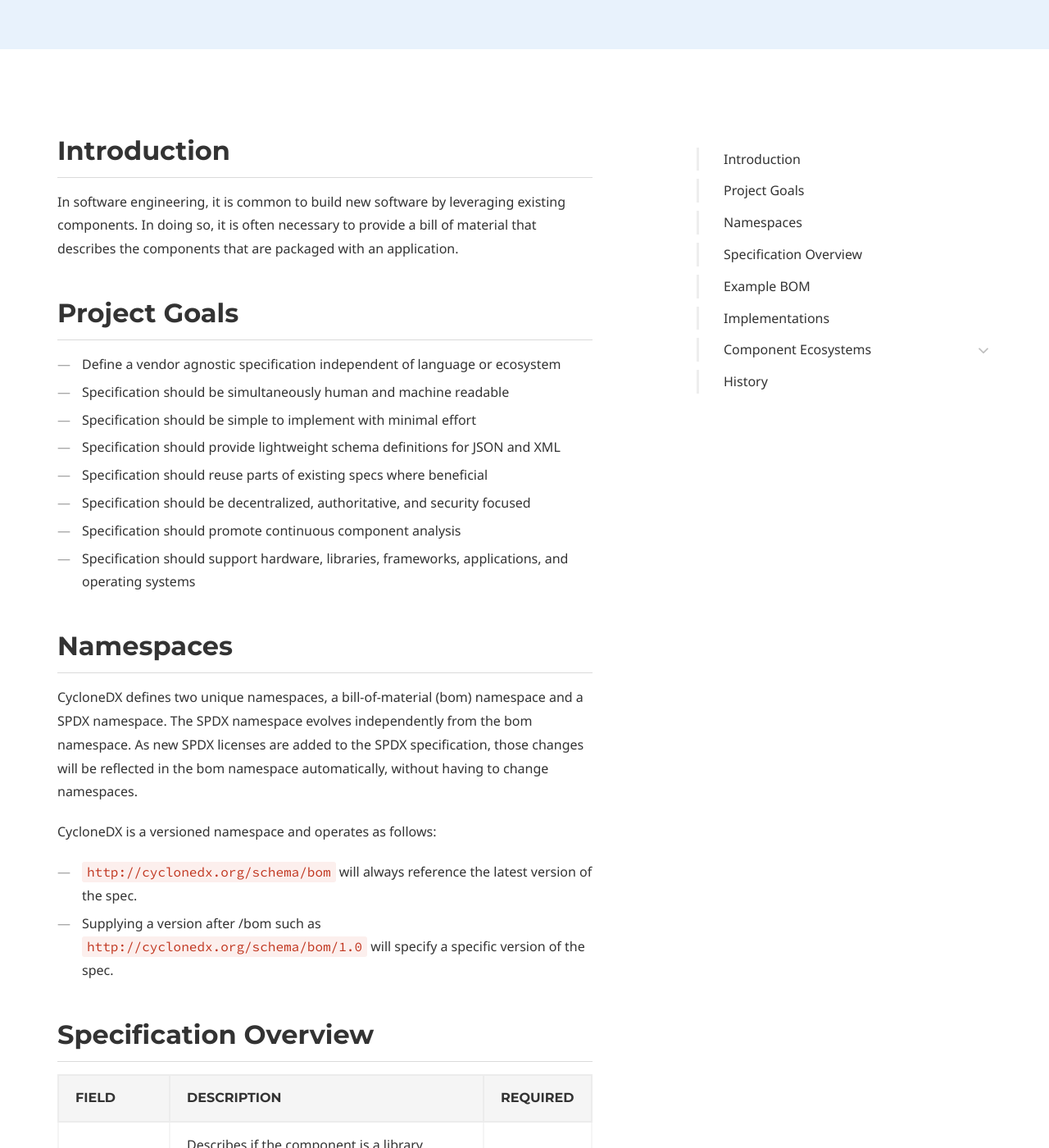
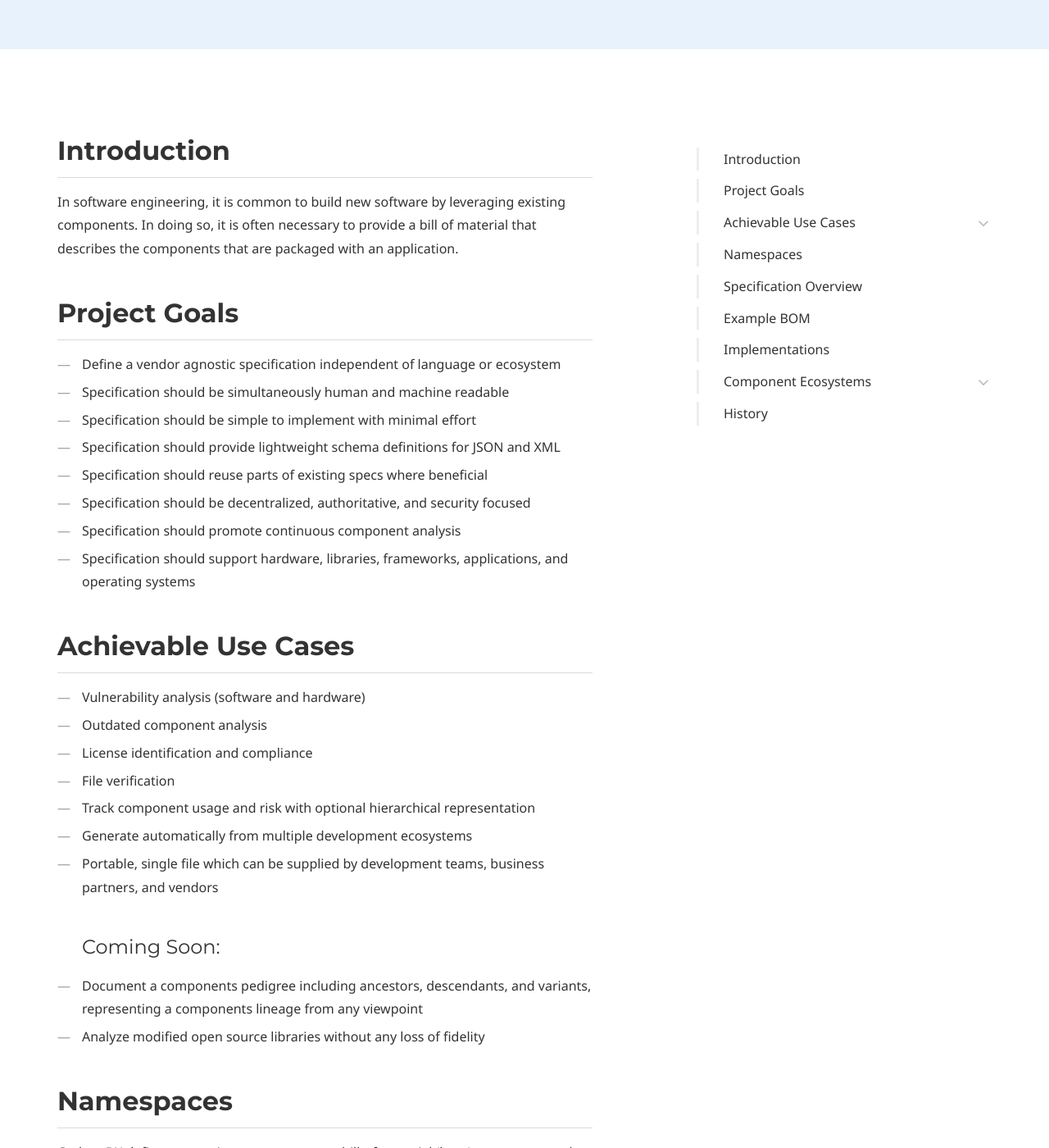
Before and after one commit to CycloneDX/cyclonedx.org, a Jekyll site: the page built from index.md, in a window 1280 px wide and 1400 px high, scrolled down 488 px. Shown: the whole window at 82% size. Built offline with Jekyll 4.4.1, drawn with Linux system fonts in a browser that asks for light colours; some web fonts are replaced; some of the changed text lies outside the part shown.

Commit message:
Added use cases and hashes

```diff
--- a/index.md
+++ b/index.md
@@ -30,6 +30,20 @@ often necessary to provide a bill of material that describes the components that
 - Specification should be decentralized, authoritative, and security focused
 - Specification should promote continuous component analysis
 - Specification should support hardware, libraries, frameworks, applications, and operating systems
+
+
+## Achievable Use Cases
+- Vulnerability analysis (software and hardware)
+- Outdated component analysis
+- License identification and compliance
+- File verification
+- Track component usage and risk with optional hierarchical representation
+- Generate automatically from multiple development ecosystems
+- Portable, single file which can be supplied by development teams, business partners, and vendors
+#### Coming Soon:
+- Document a components pedigree including ancestors, descendants, and variants, representing a components lineage from any viewpoint
+- Analyze modified open source libraries without any loss of fidelity
+
 
 ## Namespaces
 CycloneDX defines two unique namespaces, a bill-of-material (bom) namespace and a SPDX namespace. The SPDX namespace
```
Also changed, not shown: other parts of index.md (+2 -2 lines).
